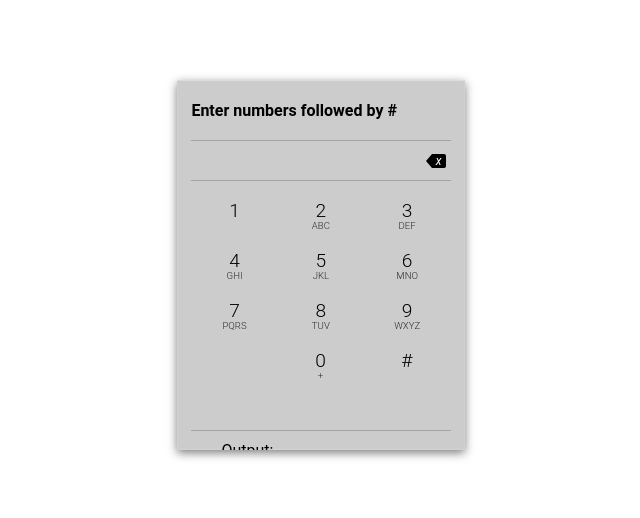
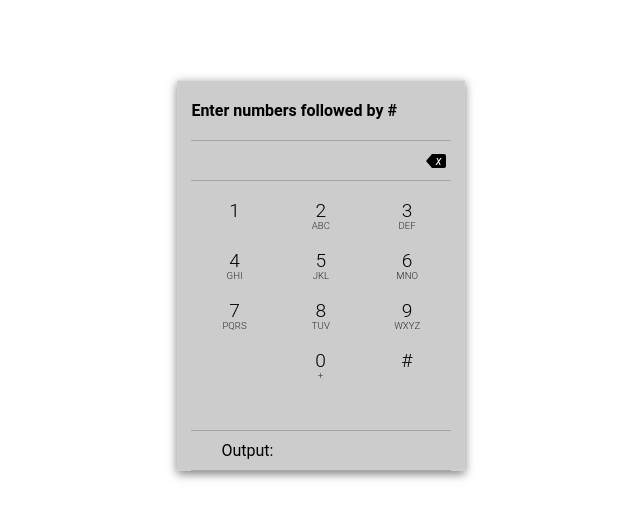
Before and after one commit to shivajangra/possible_words_numpad, a website: page index.html in a window 1280 px wide. Shown: the whole page, without its empty margins (319-959 px from the left). Drawn offline with nearby package versions, Linux system fonts and the light colour scheme.

Commit message:
Update style.css

```diff
--- a/css/style.css
+++ b/css/style.css
@@ -19,7 +19,6 @@ body, html {
 }
 
 .keypad {
-  height: 370px;
   overflow: hidden;
   position: relative;
   width: 288px;
```
